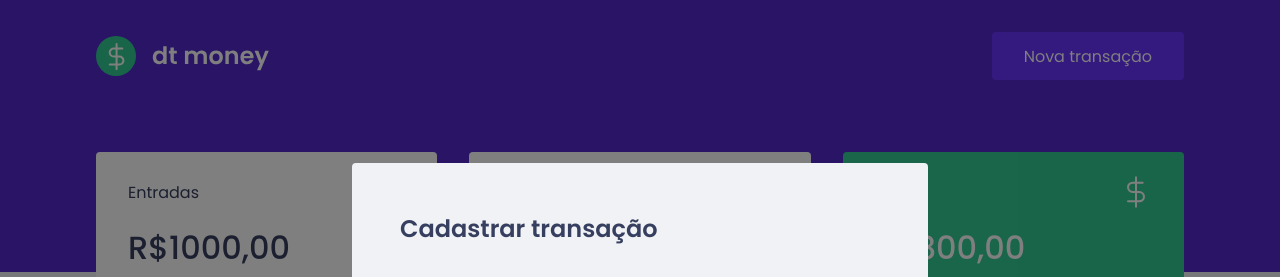
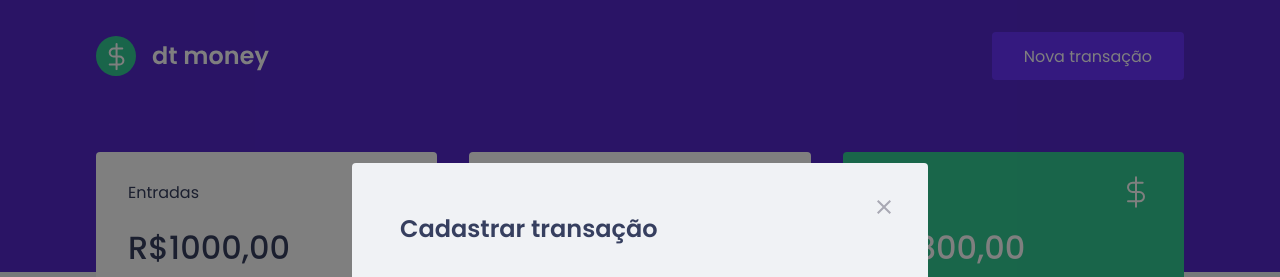
Before and after one commit to caiotracera/dtmoney, a React (Create React App) app: page / in a window 1280 px wide. Both pictures are taken after a click on the button "Nova transação". Shown: the top 277 px of the page. Built offline with nearby package versions, Linux system fonts and the light colour scheme; no server answers; what miragejs would draw is missing.

Commit message:
feat: add close modal button

```diff
--- a/src/components/NewTransactionModal/index.tsx
+++ b/src/components/NewTransactionModal/index.tsx
@@ -1,4 +1,6 @@
 import Modal from 'react-modal';
+
+import fecharImg from '../../assets/images/fechar.svg';
 
 import { Container } from './styles';
 
@@ -19,6 +21,14 @@ export function NewTransactionModal({
       overlayClassName="react-modal-overlay"
       className="react-modal-content"
     >
+      <button
+        type="button"
+        onClick={onRequestClose}
+        className="react-modal-close"
+      >
+        <img src={fecharImg} alt="Fechar modal" />
+      </button>
+
       <Container>
         <h2>Cadastrar transação</h2>
         <input type="text" placeholder="Título" />
--- a/src/styles/GlobalStyle.ts
+++ b/src/styles/GlobalStyle.ts
@@ -77,4 +77,20 @@ export const GlobalStyle = createGlobalStyle`
     position: relative;
     border-radius: 0.25rem;
   }
+
+  .react-modal-close {
+    position: absolute;
+
+    right: 1.5rem;
+    top: 1.5rem;
+
+    border: 0;
+
+    background: transparent;
+    transition: filter 0.2s;
+
+    &:hover {
+      filter: brightness(0.8);
+    }
+  }
 `;
```
